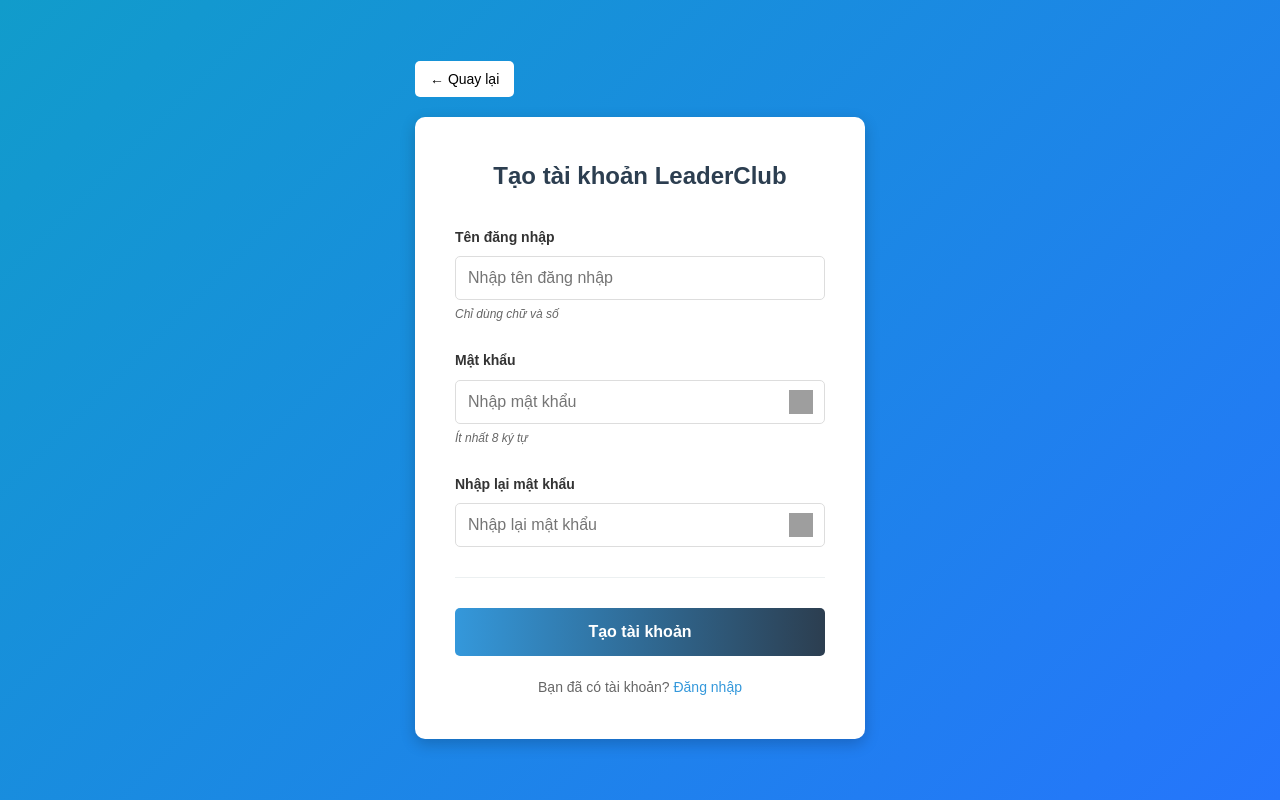
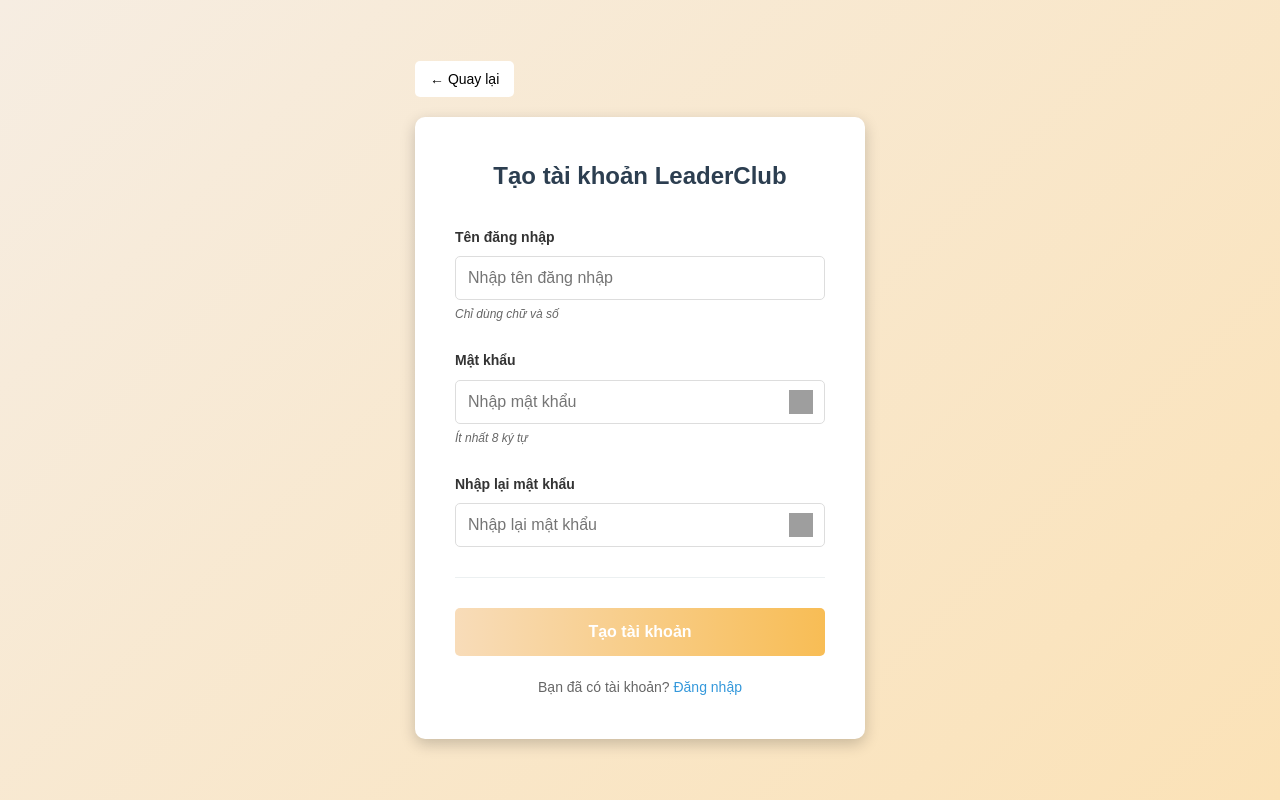
Before and after one commit to NguyenTienvn/Student-Club-Management-System---NHOM-1, a PHP site: page /register.php in a window 1280 px wide. Run offline with PHP 8.4, Linux system fonts and the light colour scheme; grey boxes are pictures that could not be loaded.

Commit message:
style: update login and register styles

```diff
--- a/assets/css/login.css
+++ b/assets/css/login.css
@@ -6,7 +6,7 @@
 }
 
 body {
-    background: linear-gradient(135deg, #119ccb, #2575fc);
+    background: linear-gradient(135deg, #F6EDE2, #fbe2b7);
     min-height: 100vh;
     display: flex;
     justify-content: center;
@@ -119,7 +119,7 @@ input:focus {
 
 .login-btn {
     width: 100%;
-    background: linear-gradient(to right, #3498db, #2c3e50);
+    background: linear-gradient(to right, #f8dcb9, #f8bd55);
     color: white;
     border: none;
     padding: 15px;
--- a/assets/css/register.css
+++ b/assets/css/register.css
@@ -6,7 +6,7 @@
 }
 
 body {
-    background: linear-gradient(135deg, #119ccb, #2575fc);
+    background: linear-gradient(135deg, #F6EDE2, #fbe2b7);
     min-height: 100vh;
     display: flex;
     justify-content: center;
@@ -118,7 +118,7 @@ input:focus {
 
 .submit-btn {
     width: 100%;
-    background: linear-gradient(to right, #3498db, #2c3e50);
+    background: linear-gradient(to right, #f8dcb9, #f8bd55);
     color: white;
     border: none;
     padding: 15px;
--- a/register.php
+++ b/register.php
@@ -51,10 +51,10 @@ require('widget/top.php');
 
             if (passwordInput.type === 'password') {
                 passwordInput.type = 'text';
-                eyeIcon.src = 'eye.svg.png';
+                eyeIcon.src = 'image/eye.svg.png';
             } else {
                 passwordInput.type = 'password';
-                eyeIcon.src = 'eye-off.svg.png';
+                eyeIcon.src = 'image/eye-off.svg.png';
             }
         }
 
@@ -96,6 +96,29 @@ require('widget/top.php');
 
             window.location.href = 'login.php';
         });
+
+
+        document.addEventListener('DOMContentLoaded', function() {
+            const eyeIcons = document.querySelectorAll('.eye-icon');
+
+            eyeIcons.forEach(icon => {
+
+                const testImage = new Image();
+                testImage.onerror = function() {
+
+                    const originalSrc = icon.src;
+                    if (!originalSrc.includes('image/')) {
+                        if (originalSrc.includes('eye-closed.png')) {
+                            icon.src = 'image/eye-off.svg.png';
+                        } else if (originalSrc.includes('eye.svg.png')) {
+                            icon.src = 'image/eye.svg.png';
+                        }
+                    }
+                };
+                testImage.src = icon.src;
+            });
+        });
+
     </script>
 </body>
 </html>
```
Also changed, not shown: login.php (+18 -4 lines).
